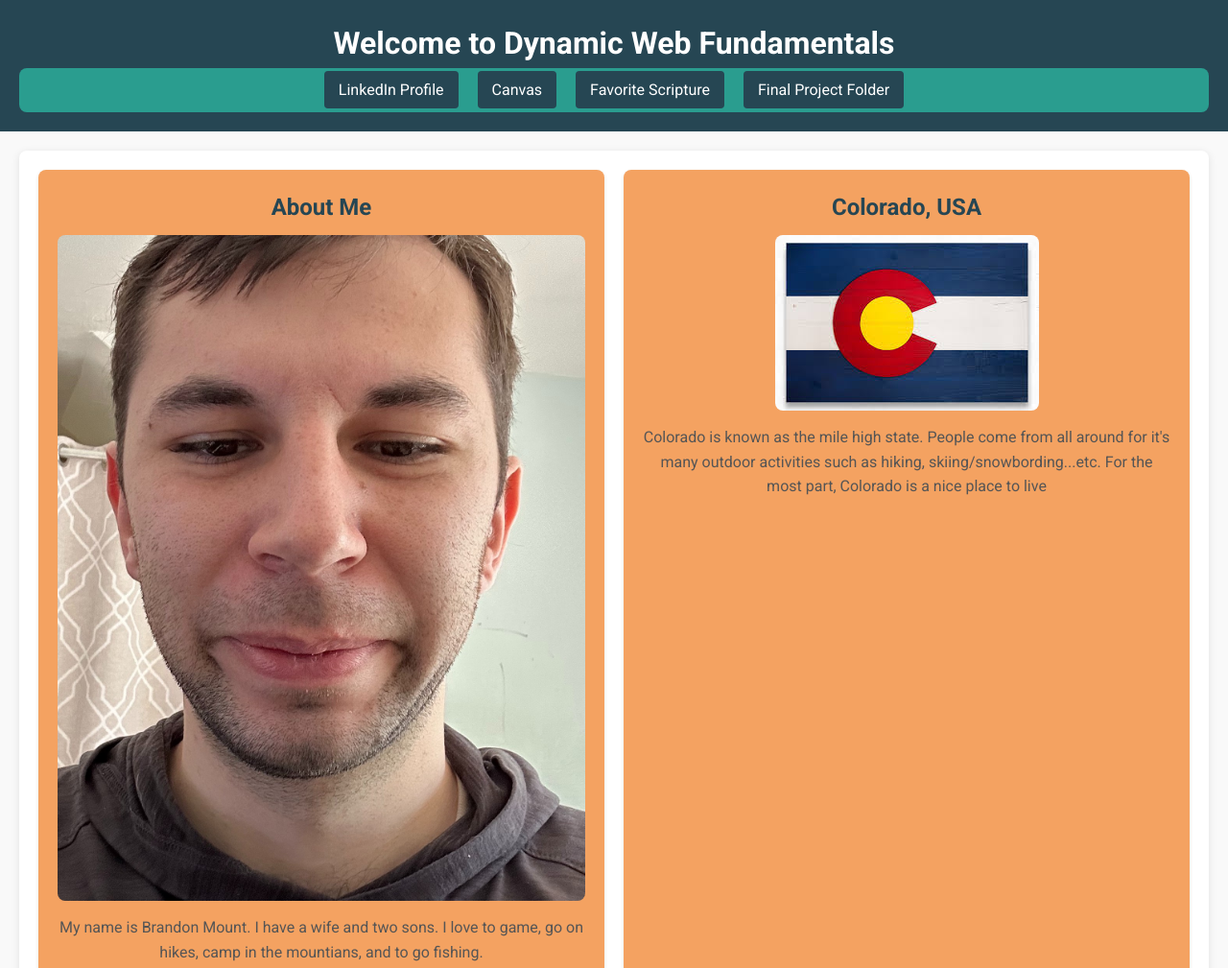
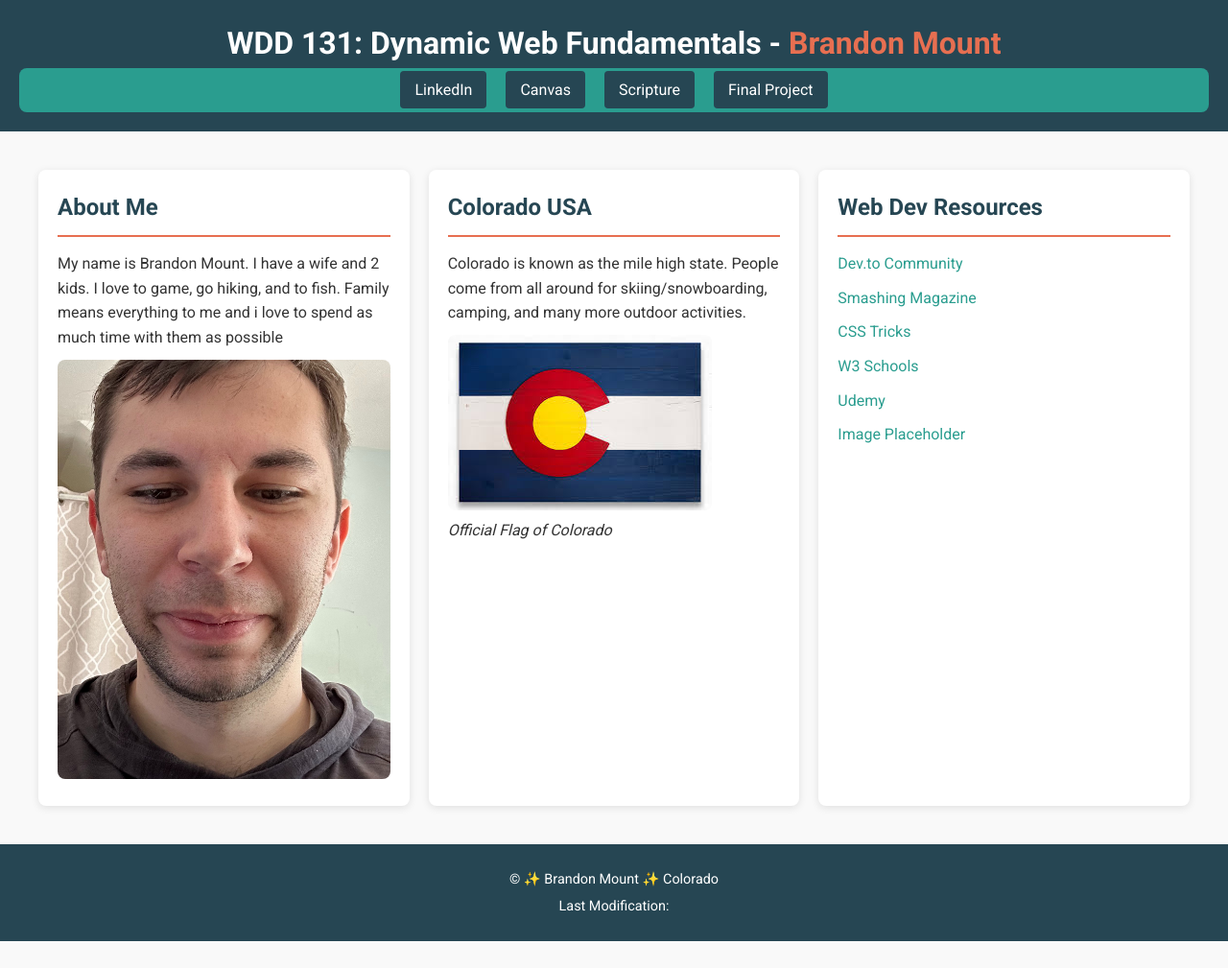
Before and after one commit to Brandon-Mount/wdd131, a plain HTML site: page index.html in a window 1280 px wide. Shown: the top 1009 px of the page at 96% size. After the commit the page ends 981 px from the top, so only its background shows below. Drawn offline with nearby package versions, Linux system fonts and the light colour scheme; files that its build step writes are made by us from their sources.

Commit message:
adjusted some code

```diff
--- a/index.html
+++ b/index.html
@@ -3,8 +3,8 @@
 <head>
     <meta charset="UTF-8">
     <meta name="viewport" content="width=device-width, initial-scale=1.0">
-    <title>WDD 131 - Dynamic Web Fundamentals - Brandon Mount</title>
-    <meta name="description" content="WDD 131 - Dynamic Web Fundamentals. Brandon Mount. Learn about web development fundamentals with optimized images, navigation, and dynamic JavaScript updates.">
+    <title>WDD 131: Dynamic Web Fundamentals - Brandon Mount</title>
+    <meta name="description" content="Dynamic Web Fundamentals project for Rubia M. Francesco">
     <meta name="author" content="Brandon Mount">
 
     <!-- Google Fonts -->
@@ -13,44 +13,55 @@
     <!-- External CSS -->
     <link rel="stylesheet" href="base.css">
 
-     <!-- JavaScript File -->
-     <script src="getdates.js" defer></script>
+    <!-- JavaScript File -->
+    <script src="getdates.js" defer></script>
 </head>
 <body>
     <!-- Header Section -->
     <header>
-        <h1>Welcome to Dynamic Web Fundamentals</h1>
+        <h1>WDD 131: Dynamic Web Fundamentals - <span>Brandon Mount</span></h1>
         <nav>
             <ul>
-                <li><a href="https://www.linkedin.com/" target="_blank">LinkedIn Profile</a></li>
-                <li><a href="https://byupw.instructure.com/" target="_blank">Canvas</a></li>
-                <li><a href="https://www.churchofjesuschrist.org/study/scriptures" target="_blank">Favorite Scripture</a></li>
-                <li><a href="#">Final Project Folder</a></li>
+                <li><a href="#">LinkedIn</a></li>
+                <li><a href="#">Canvas</a></li>
+                <li><a href="#">Scripture</a></li>
+                <li><a href="#">Final Project</a></li>
             </ul>
         </nav>
     </header>
 
     <!-- Main Section -->
     <main>
-        <section class="card">
+        <section class="about">
             <h2>About Me</h2>
-            <img src="images/section1.jpg" alt="Section 1 Image">
-            <p>My name is Brandon Mount. I have a wife and two sons. I love to game, go on hikes, camp in the mountians, and to go fishing.</p>
+            <p>My name is Brandon Mount. I have a wife and 2 kids. I love to game, go hiking, and to fish. Family means everything to me and i love to spend as much time with them as possible</p>
+            <img src="images/section1.jpg" alt="Brandon Mount">
         </section>
 
-        <section class="card">
-            <h2>Colorado, USA</h2>
-            <img src="images/section2.jpg" alt="Section 2 Image">
-            <p>Colorado is known as the mile high state. People come from all around for it's many outdoor activities such as hiking, skiing/snowbording...etc. For the most part, Colorado is a nice place to live</p>
+        <section class="location">
+            <h2>Colorado USA</h2>
+            <p>Colorado is known as the mile high state. People come from all around for skiing/snowboarding, camping, and many more outdoor activities.</p>
+            <img src="images/section2.jpg" alt="Official Flag of Colorado">
+            <p><em>Official Flag of Colorado</em></p>
+        </section>
+
+        <section class="resources">
+            <h2>Web Dev Resources</h2>
+            <ul>
+                <li><a href="#">Dev.to Community</a></li>
+                <li><a href="#">Smashing Magazine</a></li>
+                <li><a href="#">CSS Tricks</a></li>
+                <li><a href="#">W3 Schools</a></li>
+                <li><a href="#">Udemy</a></li>
+                <li><a href="#">Image Placeholder</a></li>
+            </ul>
         </section>
     </main>
 
     <!-- Footer Section -->
     <footer>
-        <p>&copy; <span id="currentyear"></span> Brandon Mount, Colorado, USA.</p>
-        <p id="lastModified"></p>
+        <p>&copy; <span id="currentyear"></span> ✨ Brandon Mount ✨ Colorado</p>
+        <p id="lastModified">Last Modification: </p>
     </footer>
-
-
 </body>
 </html>
--- a/styles/base.css
+++ b/styles/base.css
@@ -23,6 +23,10 @@ header {
 
 header h1 {
     font-size: 2rem;
+}
+
+header h1 span {
+    color: #e76f51;
 }
 
 /* Navigation Styles */
@@ -56,41 +60,47 @@ main {
     max-width: 1200px;
     margin: 20px auto;
     padding: 20px;
-    background-color: #fff;
-    border-radius: 8px;
-    box-shadow: 0 2px 8px rgba(0, 0, 0, 0.1);
     display: grid;
-    grid-template-columns: 1fr 1fr;
+    grid-template-columns: 1fr 1fr 1fr;
     gap: 20px;
 }
 
-/* Card Styles */
-.card {
-    background-color: #f4a261;
+/* About Section Styles */
+.about, .location, .resources {
+    background-color: #fff;
     padding: 20px;
     border-radius: 8px;
-    box-shadow: 0 2px 4px rgba(0, 0, 0, 0.1);
-    display: flex;
-    flex-direction: column;
-    align-items: center;
+    box-shadow: 0 2px 8px rgba(0, 0, 0, 0.1);
 }
 
-.card img {
+.about img, .location img {
     max-width: 100%;
     border-radius: 8px;
+    margin-top: 10px;
+}
+
+.about h2, .location h2, .resources h2 {
+    color: #264653;
+    border-bottom: 2px solid #e76f51;
+    padding-bottom: 10px;
     margin-bottom: 15px;
 }
 
-.card h2 {
-    font-size: 1.5rem;
-    margin-bottom: 10px;
-    color: #264653;
+.resources ul {
+    padding: 0;
 }
 
-.card p {
-    font-size: 1rem;
-    color: #555;
-    text-align: center;
+.resources ul li {
+    margin-bottom: 10px;
+}
+
+.resources ul li a {
+    color: #2a9d8f;
+    text-decoration: none;
+}
+
+.resources ul li a:hover {
+    text-decoration: underline;
 }
 
 /* Footer Styles */
```
Also changed, not shown: scripts/getdates.js (+4 -3 lines).
